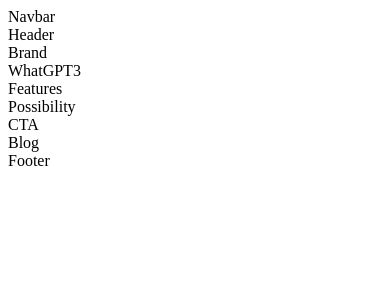
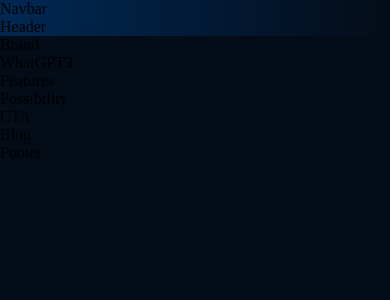
Before and after one commit to SaxonJude/GPT3_jsm, a React (Create React App) app: page / in a window 390 px wide. Shown: the top 300 px of the page. Built offline with nearby package versions, Linux system fonts and the light colour scheme.

Commit message:
+breakpoints & animation

```diff
--- /dev/null
+++ b/src/App.css
@@ -0,0 +1,93 @@
+* {
+    box-sizing: border-box;
+    padding: 0;
+    margin: 0;
+    scroll-behavior: smooth;
+}
+
+body {
+    background: var(--color-bg);
+}
+
+a {
+    color: unset;
+    text-decoration: none;
+}
+
+.gradient__bg {
+
+    /* ff 3.6+ */
+    background:-moz-radial-gradient(circle at 3% 25%, rgba(0, 40, 83, 1) 0%, rgba(4, 12, 24, 1) 100%);
+
+    /* safari 5.1+,chrome 10+ */
+    background:-webkit-radial-gradient(circle at 3% 25%, rgba(0, 40, 83, 1) 0%, rgba(4, 12, 24, 1) 100%);
+
+    /* opera 11.10+ */
+    background:-o-radial-gradient(circle at 3% 25%, rgba(0, 40, 83, 1) 0%, rgba(4, 12, 24, 1) 100%);
+
+    /* ie 10+ */
+    background:-ms-radial-gradient(circle at 3% 25%, rgba(0, 40, 83, 1) 0%, rgba(4, 12, 24, 1) 100%);
+
+    /* global 92%+ browsers support */
+    background:radial-gradient(circle at 3% 25%, rgba(0, 40, 83, 1) 0%, rgba(4, 12, 24, 1) 100%);
+}
+
+.gradient__text {
+    background: var(--gradient-text);
+    background-clip: text;
+    -webkit-background-clip: text;
+    -webkit-text-fill-color: transparent;
+}
+
+.section__padding {
+    padding: 4rem 6rem;
+}
+
+.section__margin {
+    margin: 4rem 6rem;
+}
+
+.scale-up-center {
+	-webkit-animation: scale-up-center 0.4s cubic-bezier(0.390, 0.575, 0.565, 1.000) both;
+	animation: scale-up-center 0.4s cubic-bezier(0.390, 0.575, 0.565, 1.000) both;
+}
+
+@-webkit-keyframes scale-up-center {
+    0% {
+      -webkit-transform: scale(0.5);
+              transform: scale(0.5);
+    }
+    100% {
+      -webkit-transform: scale(1);
+              transform: scale(1);
+    }
+}
+
+  @keyframes scale-up-center {
+    0% {
+      -webkit-transform: scale(0.5);
+              transform: scale(0.5);
+    }
+    100% {
+      -webkit-transform: scale(1);
+              transform: scale(1);
+    }
+}
+
+@media screen and (max-width: 700px) {
+    .section__padding {
+      padding: 4rem;
+    }
+    .section__margin {
+      margin: 4rem;
+    }
+}
+
+@media screen and (max-width: 550px) {
+    .section__padding {
+        padding: 4rem 2rem;
+    }
+    .section__margin {
+        margin: 4rem 2rem;
+    }
+}
--- a/src/App.js
+++ b/src/App.js
@@ -3,6 +3,9 @@
 // Import components
 import { Footer, Blog, Possibility, Features, WhatGPT3, Header } from './containers';
 import { CTA, Brand, Navbar } from './components';
+
+// Import stylesheet
+import './App.css';
 
 const App = () => {
   return (
--- /dev/null
+++ b/src/index.css
@@ -0,0 +1,14 @@
+@import url('https://fonts.googleapis.com/css2?family=Manrope:wght@200;300;400;500;600;700;800&display=swap');
+
+:root {
+  --font-family: 'Manrope', sans-serif;
+
+  --gradient-text: linear-gradient(89.97deg, #AE67FA 1.84%, #F49867 102.67%);
+  --gradient-bar: linear-gradient(103.22deg, #AE67FA -13.86%, #F49867 99.55%);
+
+  --color-bg: #040C18;
+  --color-footer : #031B34;
+  --color-blog: #042c54;
+  --color-text: #81AFDD;
+  --color-subtext: #FF8A71;
+}
--- a/src/index.js
+++ b/src/index.js
@@ -2,6 +2,7 @@
 import { createRoot } from 'react-dom/client';
 
 import App from './App';
+import './index.css';
 
 const root = createRoot(document.getElementById("root"));
 
```
